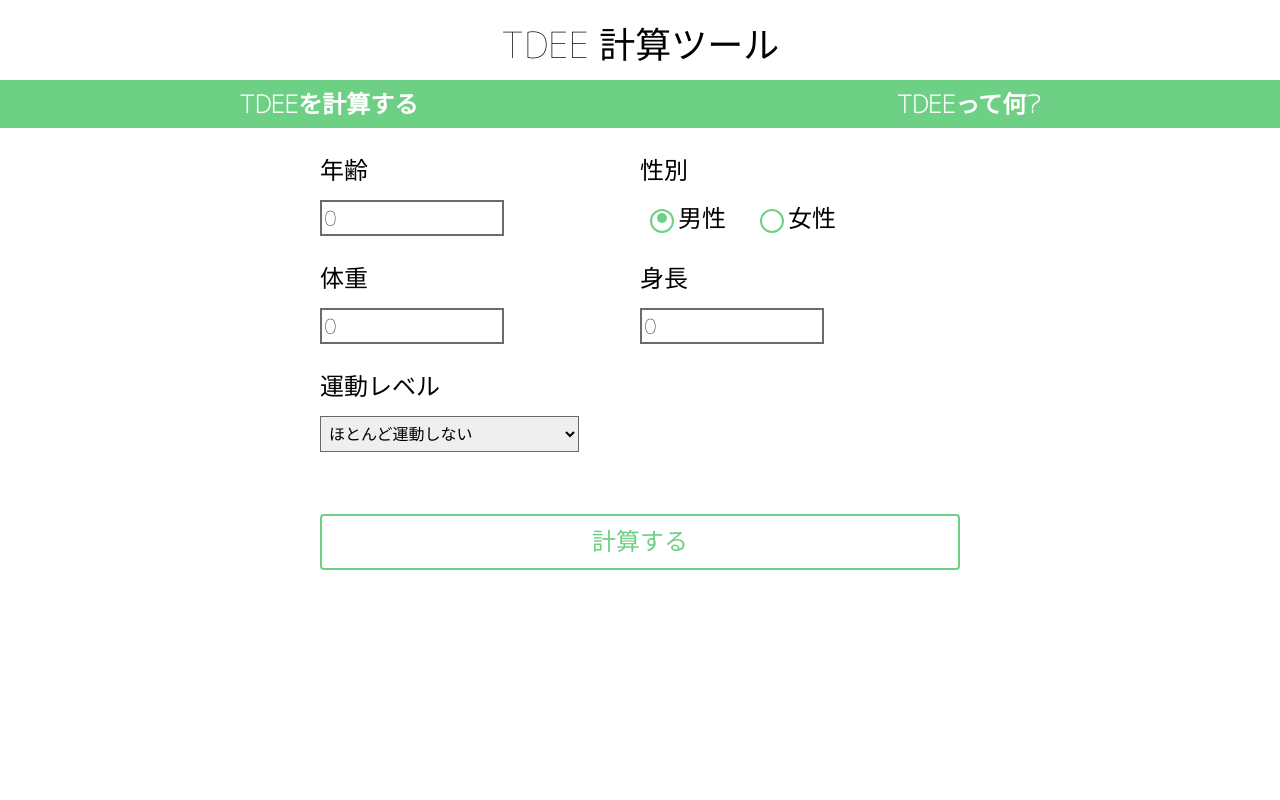
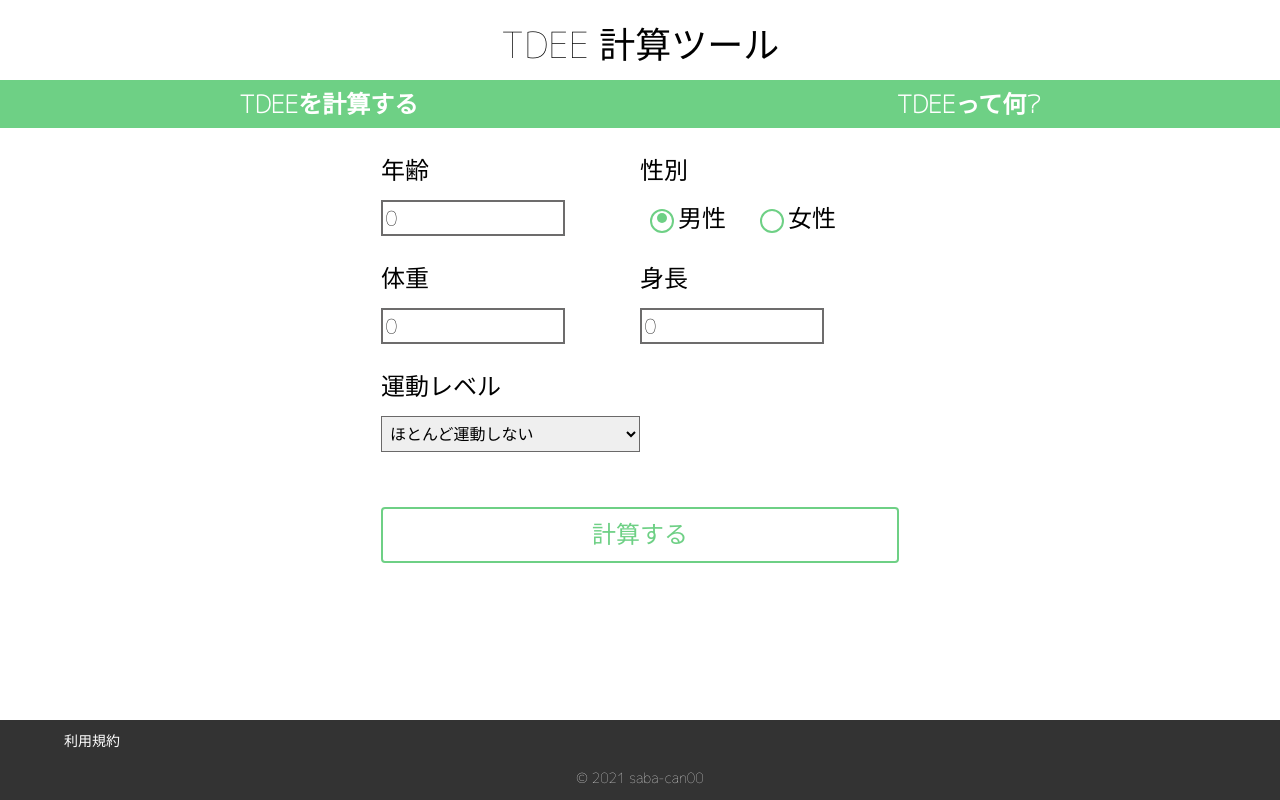
Before and after one commit to saba-can00/tdee_calculator_web, a React (Create React App) app: page / in a window 1280 px wide. Built offline with nearby package versions, Linux system fonts and the light colour scheme.

Commit message:
implement footer

```diff
--- a/src/App.css
+++ /dev/null
@@ -1,4 +0,0 @@
-.App {
-  margin: 0 auto;
-  font-family: 'M PLUS 1p', sans-serif;
-}
--- a/src/App.js
+++ b/src/App.js
@@ -1,16 +1,17 @@
 import { Route, Switch, useHistory, useLocation } from "react-router-dom";
-import "./App.css";
 import { AppHeader } from "./components/AppHeader";
 import { MenuBar } from "./components/MenuBar";
 import { CalculatedResultPage } from "./page/CalculatedResultPage";
 import { InputForm } from "./page/InputForm";
 import { FaqPage } from "./page/FaqPage";
+import { Footer } from "./components/Footer";
+import styled from "styled-components";
 
 function App() {
   const history = useHistory();
   const location = useLocation();
   return (
-    <div className="App">
+    <AppContainer>
       <AppHeader></AppHeader>
       <MenuBar></MenuBar>
       <Switch>
@@ -24,8 +25,17 @@ function App() {
           <InputForm history={history} />
         </Route>
       </Switch>
-    </div>
+      <Footer />
+    </AppContainer>
   );
 }
 
+const AppContainer = styled.div`
+  margin: 0 auto;
+  font-family: "M PLUS 1p", sans-serif;
+  display: flex;
+  flex-direction: column;
+  min-height: 100vh;
+`;
+
 export default App;
--- /dev/null
+++ b/src/components/Footer.js
@@ -0,0 +1,46 @@
+import React from "react";
+import styled from "styled-components";
+import { Link } from "react-router-dom";
+
+export class Footer extends React.Component {
+  render(props) {
+    return (
+      <FooterContainer>
+        <FooterMenuGroup>
+          <Link>利用規約</Link>
+        </FooterMenuGroup>
+        <TradeMark>
+          &copy; 2021 <a href="https://github.com/saba-can00">saba-can00</a>
+        </TradeMark>
+      </FooterContainer>
+    );
+  }
+}
+
+const FooterContainer = styled.footer`
+  background-color: #333333;
+  color: #fff;
+  width: 100%;
+  height: 80px;
+  font-size: 14px;
+  margin-top: auto;
+  & a {
+    color: #fff;
+    text-decoration: none;
+  }
+`;
+
+const FooterMenuGroup = styled.div`
+  display: flex;
+  flex-direction: row;
+  height: 40px;
+  padding-left: 5%;
+  align-items: center;
+`;
+
+const TradeMark = styled.p`
+  text-align: center;
+  height: 20px;
+  margin-top: 8px;
+  margin-bottom: 8px;
+`;
```
